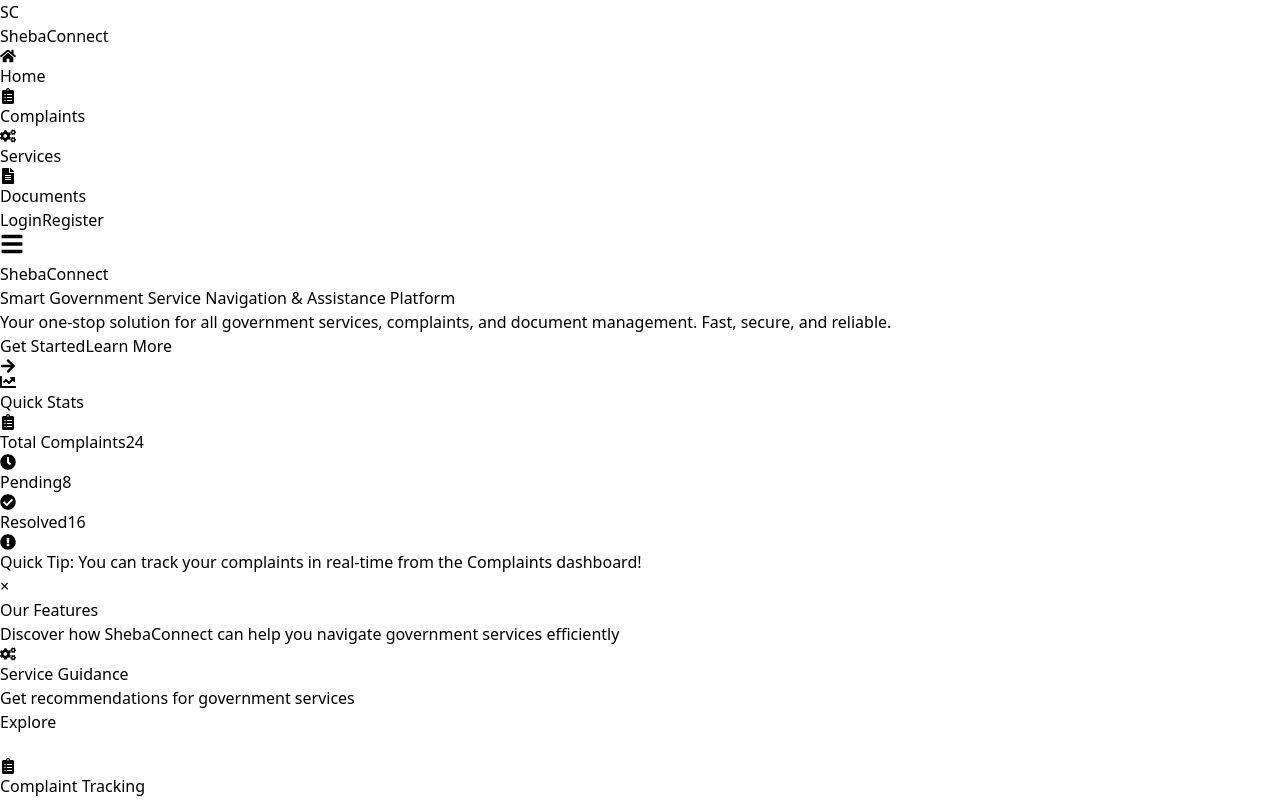
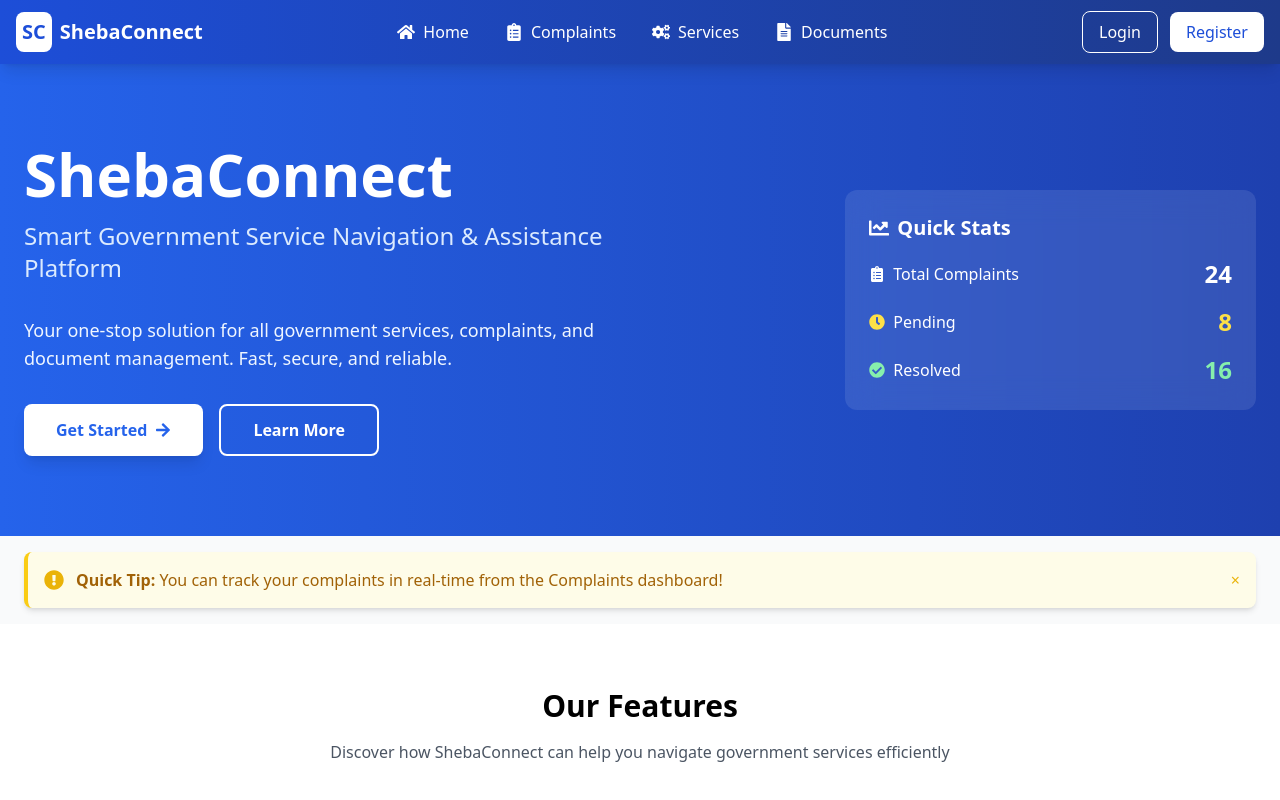
Before and after one commit to SujitKumarDatta2002/sheba-connect, a React (Vite) app in the folder client/: page / in a window 1280 px wide. Shown: the top 800 px of the page. Built offline with nearby package versions, Linux system fonts and the light colour scheme.

Commit message:
Solved Git related issue

```diff
--- a/client/package.json
+++ b/client/package.json
@@ -14,7 +14,6 @@
     "framer-motion": "^12.36.0",
     "jspdf": "^4.2.0",
     "lucide-react": "^0.577.0",
-    "jspdf": "^4.2.0",
     "react": "^19.2.0",
     "react-dom": "^19.2.0",
     "react-icons": "^5.6.0",
--- a/client/tailwind.config.js
+++ b/client/tailwind.config.js
@@ -1,36 +1,21 @@
-// /** @type {import('tailwindcss').Config} */
-// export default {
-//   content: [],
-//   theme: {
-//     extend: {},
-//   },
-//   plugins: [],
-// }
-
 /** @type {import('tailwindcss').Config} */
 export default {
   content: [
     "./index.html",
-    "./src/**/*.{js,jsx}",
+    "./src/**/*.{js,ts,jsx,tsx}",
   ],
-  theme: {
-    extend: {},
-  },
-  plugins: [],
-}
-
-module.exports = {
   theme: {
     extend: {
       animation: {
-        slideIn: 'slideIn 0.3s ease-out',
+        slideIn: "slideIn 0.3s ease-out",
       },
       keyframes: {
         slideIn: {
-          '0%': { transform: 'translateX(100%)', opacity: '0' },
-          '100%': { transform: 'translateX(0)', opacity: '1' },
+          "0%": { transform: "translateX(100%)", opacity: "0" },
+          "100%": { transform: "translateX(0)", opacity: "1" },
         },
       },
     },
   },
-}
+  plugins: [],
+};
```
Also changed, not shown: 1 other file (tests, documents, lock files or other folders).
